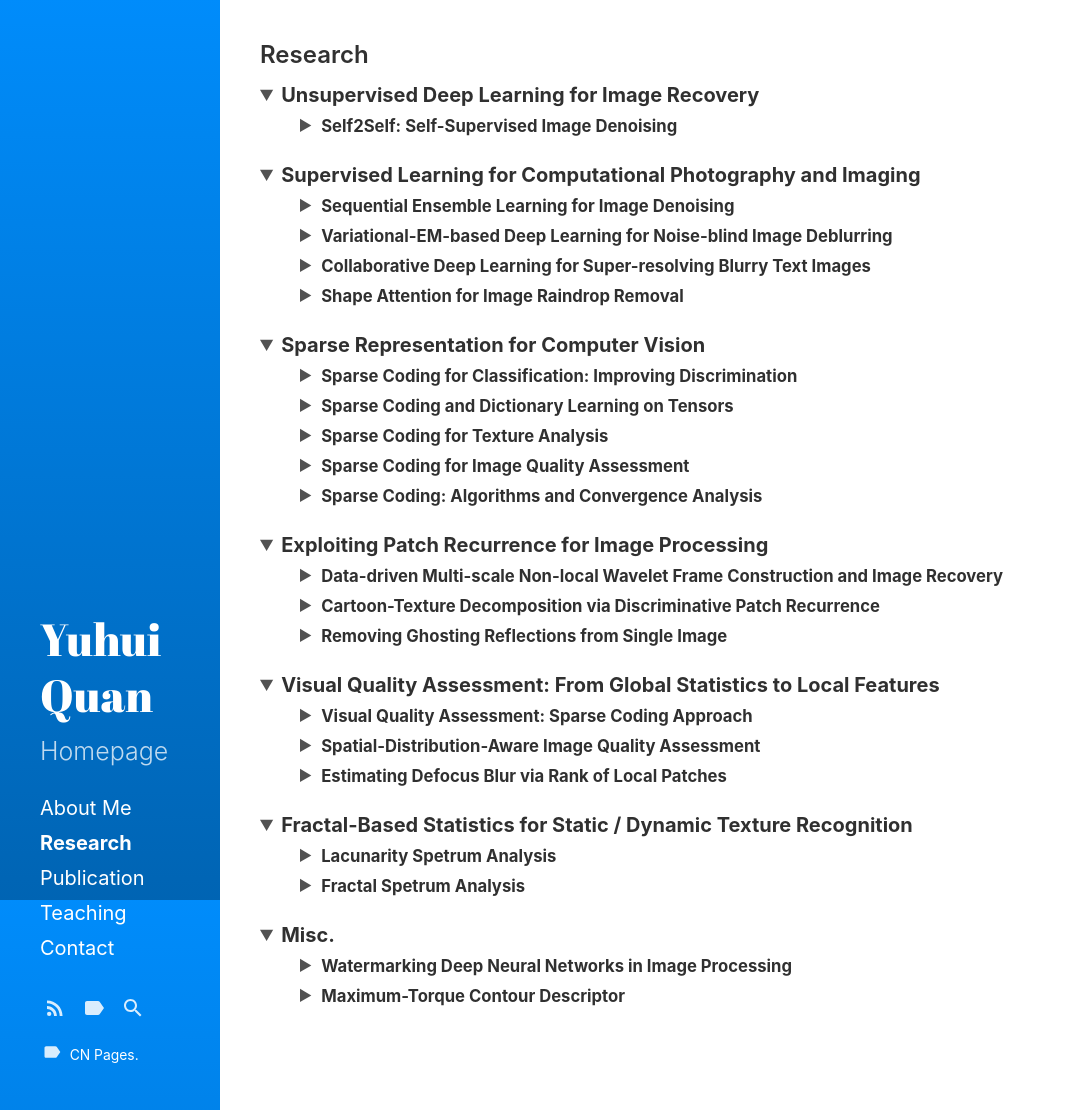
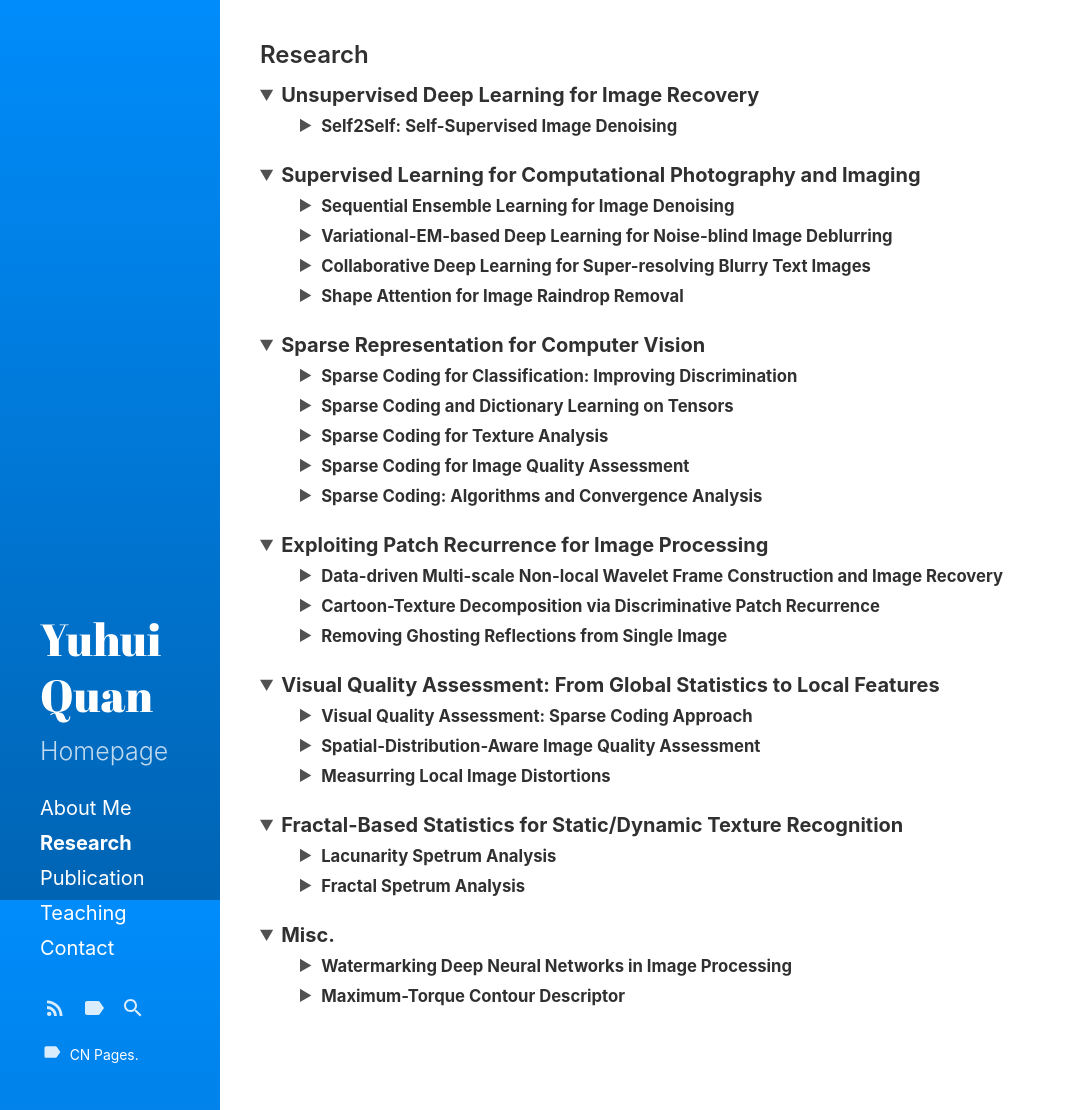
Before and after one commit to Dofboom/Dofboom.github.io, a Jekyll site: the page built from research.md, in a window 1280 px wide and 1110 px high. Shown: the whole window, without its empty margins (0-1066 px from the left). Built offline with Jekyll 4.4.1, drawn with Linux system fonts in a browser that asks for light colours.

Commit message:
Update research.md

```diff
--- a/research.md
+++ b/research.md
@@ -217,8 +217,8 @@ sidebar_link: true
  <th>
 <ul>
 <small>
+<li type="disc"><strong><a href="https://github.com/csyhquan/csyhquan.github.io/raw/master/manuscript/20x-tmm-Image%20Quality%20Assessment%20Using%20Kernel%20Sparse%20Coding.pdf">Image Quality Assessment Using Kernel Sparse Coding</a></strong>, TMM, 2020.</li>
 <li type="disc"><strong><a href="https://github.com/csyhquan/csyhquan.github.io/raw/master/manuscript/20-nca-Full-reference%20image%20quality%20metric%20for%20blurry%20images%20and%20compressed%20images%20using%20hybrid%20dictionary%20learning.pdf">Full-reference image quality metric for blurry images and compressed images using hybrid dictionary learning </a></strong>, NCA, 2020.</li>
-<li type="disc"><strong><a href="https://github.com/csyhquan/csyhquan.github.io/raw/master/manuscript/20x-tmm-Image%20Quality%20Assessment%20Using%20Kernel%20Sparse%20Coding.pdf">Image Quality Assessment Using Kernel Sparse Coding</a></strong>, TMM, 2020.</li>
 </small>
 </ul>
  </th>
@@ -376,7 +376,7 @@ sidebar_link: true
 </details>
 
 <details>
-<summary><strong><small>Estimating Defocus Blur via Rank of Local Patches </small></strong></summary>
+<summary><strong><small>Measurring Local Image Distortions </small></strong></summary>
 <table>
 <tbody>
 <tr>
@@ -403,7 +403,7 @@ sidebar_link: true
 <!---------------------------------6-------------------------------------------------->
 <!---------------------------------6-------------------------------------------------->
 <details open="">
-<summary><strong>Fractal-Based Statistics for Static / Dynamic Texture Recognition</strong></summary>
+<summary><strong>Fractal-Based Statistics for Static/Dynamic Texture Recognition</strong></summary>
 <ul>
 <details>
 <summary><strong><small>Lacunarity Spetrum Analysis </small></strong></summary>
```
